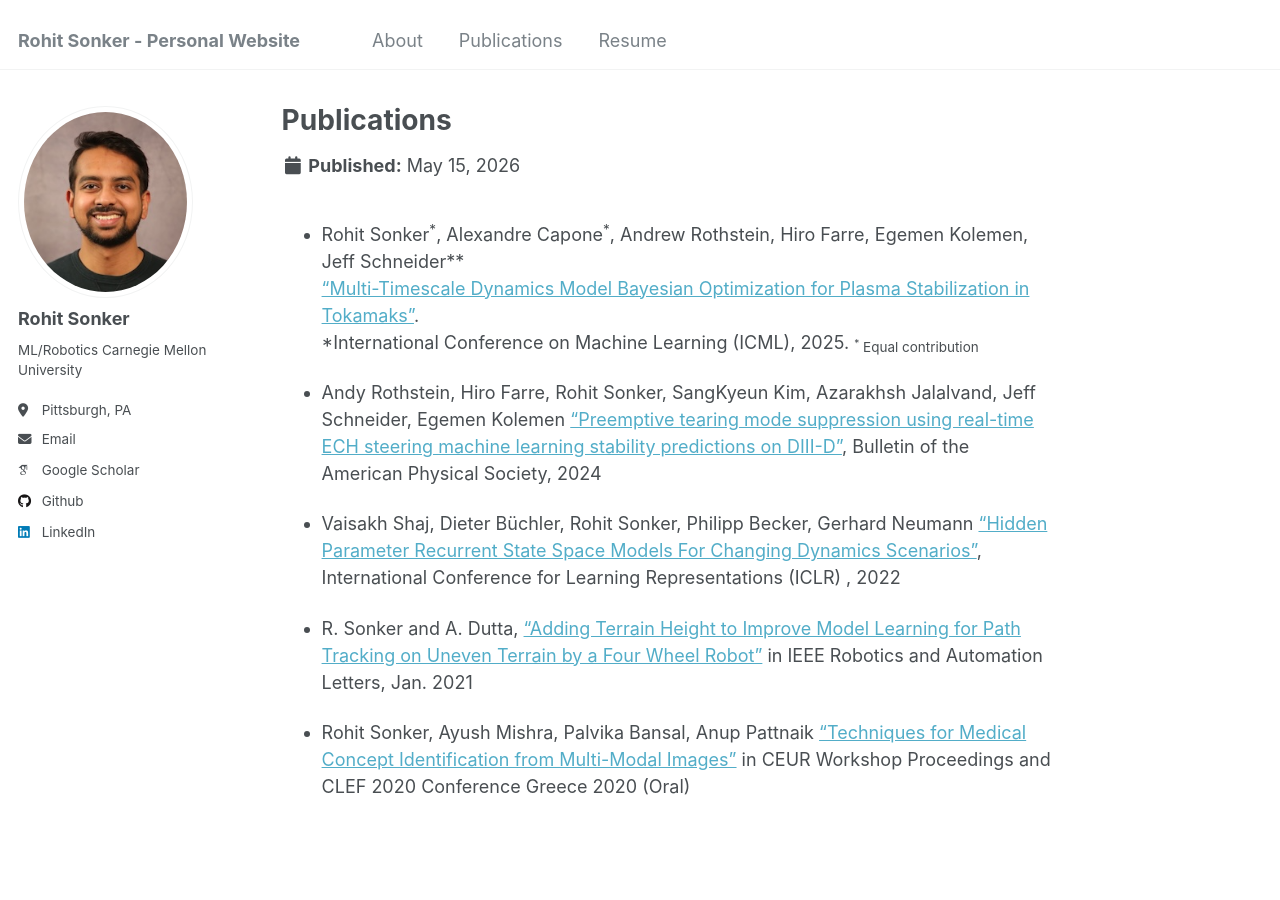
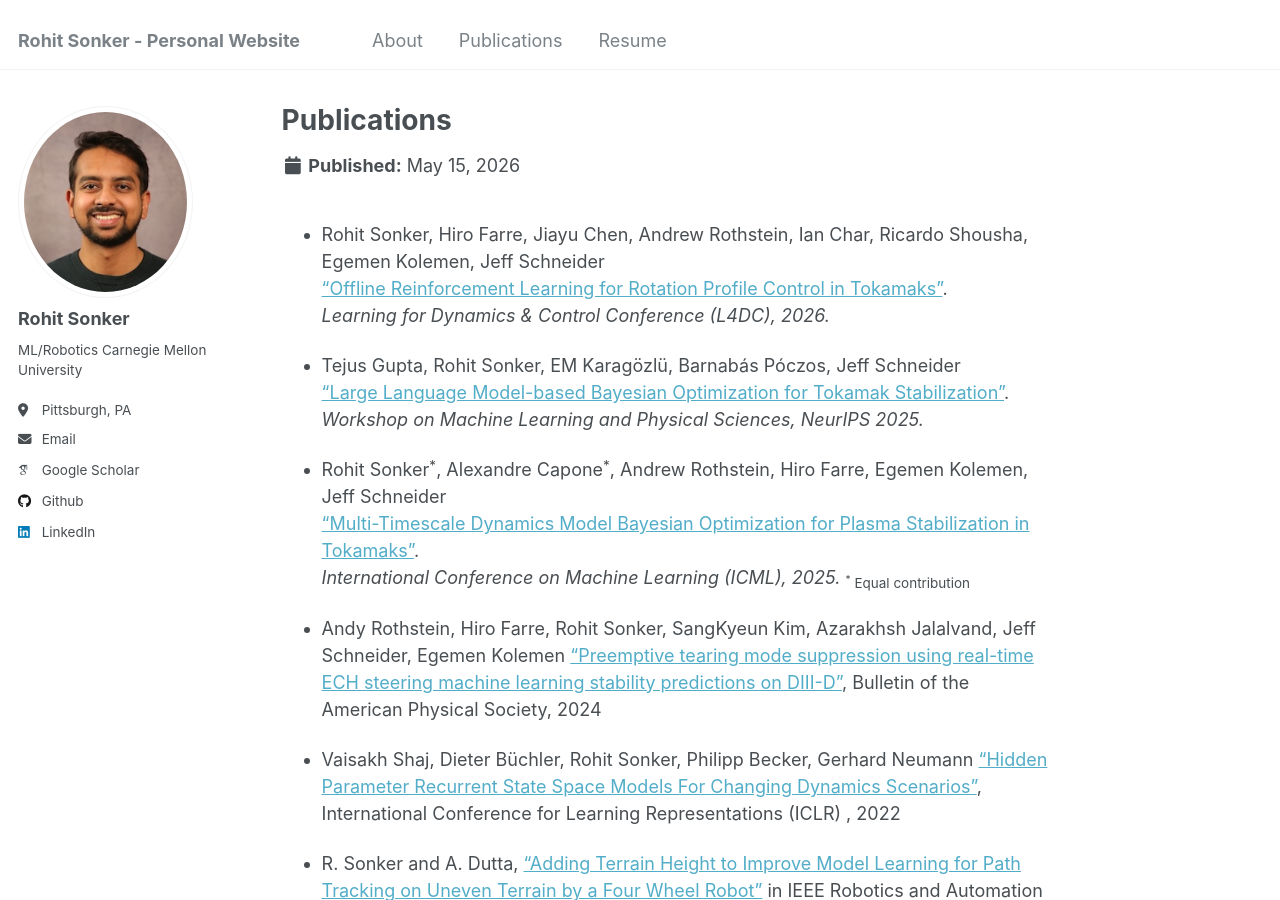
Before and after one commit to rohit-sonker/rohit-sonker.github.io, a Jekyll site: the page built from _publications/publications.md, in a window 1280 px wide and 900 px high. Built offline with Jekyll 4.4.1, drawn with Linux system fonts in a browser that asks for light colours; some web fonts are replaced.

Commit message:
updated pubs page

```diff
--- a/_publications/publications.md
+++ b/_publications/publications.md
@@ -6,15 +6,23 @@ redirect_from:
   - /publications.html
 ---
 
-* Rohit Sonker<sup>\*</sup>, Alexandre Capone<sup>\*</sup>, Andrew Rothstein, Hiro Farre, Egemen Kolemen, Jeff Schneider**
+* Rohit Sonker, Hiro Farre, Jiayu Chen, Andrew Rothstein, Ian Char, Ricardo Shousha, Egemen Kolemen, Jeff Schneider
+  ["Offline Reinforcement Learning for Rotation Profile Control in Tokamaks"](https://arxiv.org/abs/2605.05857).
+  *Learning for Dynamics & Control Conference (L4DC), 2026.*
+
+* Tejus Gupta, Rohit Sonker, EM Karagözlü, Barnabás Póczos, Jeff Schneider
+  ["Large Language Model-based Bayesian Optimization for Tokamak Stabilization"](https://ml4physicalsciences.github.io/2025/files/NeurIPS_ML4PS_2025_268.pdf).
+  *Workshop on Machine Learning and Physical Sciences, NeurIPS 2025.*
+
+* Rohit Sonker<sup>\*</sup>, Alexandre Capone<sup>\*</sup>, Andrew Rothstein, Hiro Farre, Egemen Kolemen, Jeff Schneider
   ["Multi-Timescale Dynamics Model Bayesian Optimization for Plasma Stabilization in Tokamaks"](https://openreview.net/attachment?id=d7v7RVXbNH&name=pdf).
-  *International Conference on Machine Learning (ICML), 2025.
-<sub><sup>*</sup> Equal contribution</sub>
+  *International Conference on Machine Learning (ICML), 2025.*
+  <sub><sup>*</sup> Equal contribution</sub>
 
-* Andy Rothstein, Hiro Farre, Rohit Sonker, SangKyeun Kim, Azarakhsh Jalalvand, Jeff Schneider, Egemen Kolemen ["Preemptive tearing mode suppression using real-time ECH steering machine learning stability predictions on DIII-D"]("https://meetings.aps.org/Meeting/DPP24/Session/PP12.39"), Bulletin of the American Physical Society, 2024
+* Andy Rothstein, Hiro Farre, Rohit Sonker, SangKyeun Kim, Azarakhsh Jalalvand, Jeff Schneider, Egemen Kolemen ["Preemptive tearing mode suppression using real-time ECH steering machine learning stability predictions on DIII-D"](https://meetings.aps.org/Meeting/DPP24/Session/PP12.39), Bulletin of the American Physical Society, 2024
 
-* Vaisakh Shaj, Dieter Büchler, Rohit Sonker, Philipp Becker, Gerhard Neumann [“Hidden Parameter Recurrent State Space Models For Changing Dynamics Scenarios”]("https://openreview.net/pdf?id=ds8yZOUsea"), International Conference for Learning Representations (ICLR) , 2022
+* Vaisakh Shaj, Dieter Büchler, Rohit Sonker, Philipp Becker, Gerhard Neumann [“Hidden Parameter Recurrent State Space Models For Changing Dynamics Scenarios”](https://openreview.net/pdf?id=ds8yZOUsea), International Conference for Learning Representations (ICLR) , 2022
 
-* R. Sonker and A. Dutta, ["Adding Terrain Height to Improve Model Learning for Path Tracking on Uneven Terrain by a Four Wheel Robot"]("https://ieeexplore.ieee.org/document/9265417") in IEEE Robotics and Automation Letters, Jan. 2021
+* R. Sonker and A. Dutta, ["Adding Terrain Height to Improve Model Learning for Path Tracking on Uneven Terrain by a Four Wheel Robot"](https://ieeexplore.ieee.org/document/9265417) in IEEE Robotics and Automation Letters, Jan. 2021
 
-* Rohit Sonker, Ayush Mishra, Palvika Bansal, Anup Pattnaik [“Techniques for Medical Concept Identification from Multi-Modal Images”]("https://ceur-ws.org/Vol-2696/paper_71.pdf") in CEUR Workshop Proceedings and CLEF 2020 Conference Greece 2020 (Oral)
+* Rohit Sonker, Ayush Mishra, Palvika Bansal, Anup Pattnaik [“Techniques for Medical Concept Identification from Multi-Modal Images”](https://ceur-ws.org/Vol-2696/paper_71.pdf) in CEUR Workshop Proceedings and CLEF 2020 Conference Greece 2020 (Oral)
```
Also changed, not shown: _pages/publications.md (+15 -6 lines).
